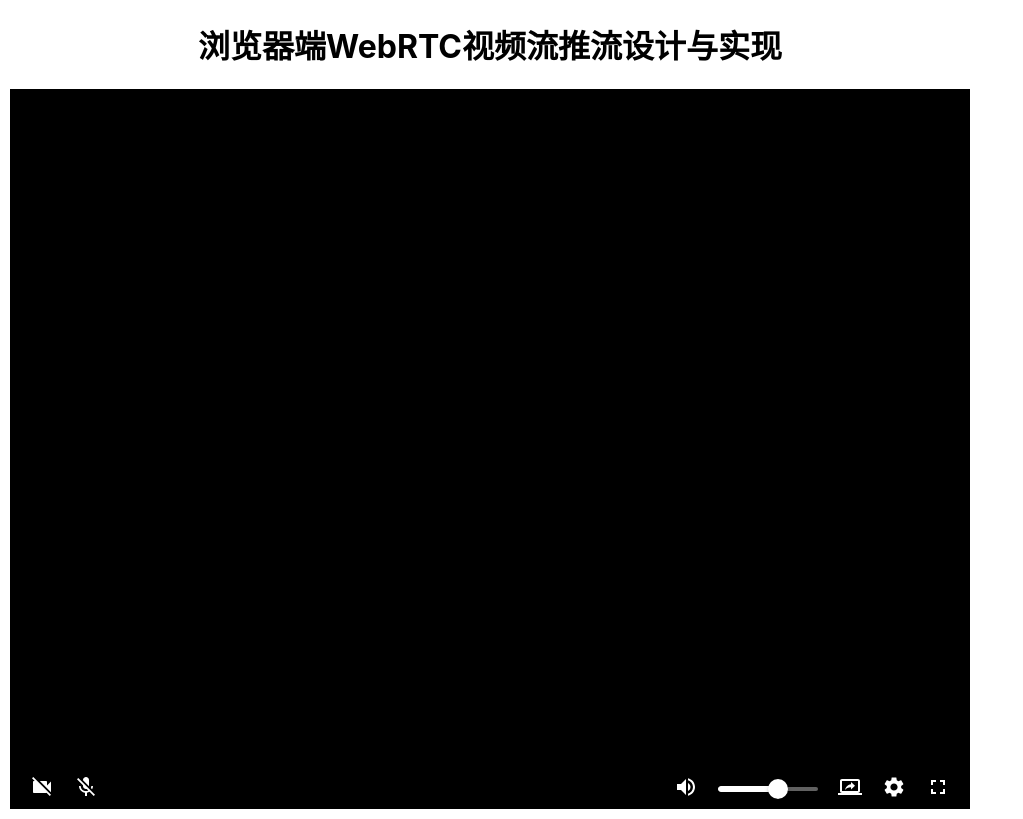
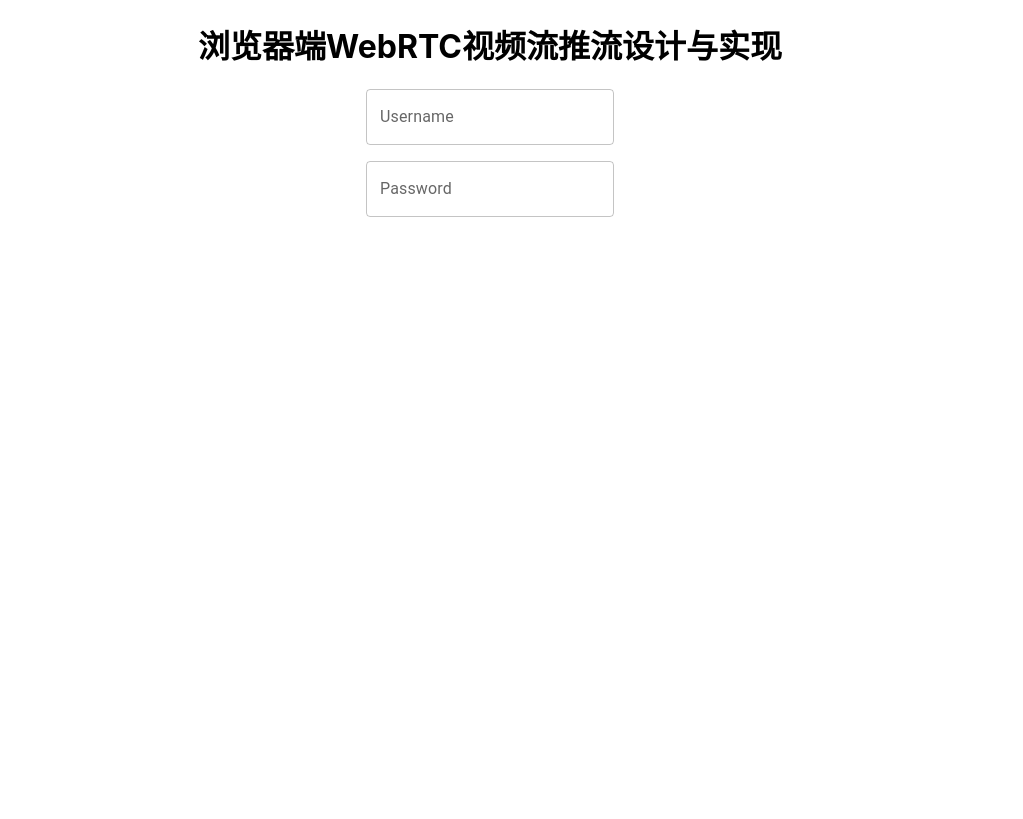
Before and after one commit to ASjet/online-meeting, a React (Create React App) app: page / in a window 1280 px wide. Shown: the whole page, without its empty margins (0-1023 px from the left). Built offline with nearby package versions, Linux system fonts and the light colour scheme.

Commit message:
feat: add login component

```diff
--- a/package.json
+++ b/package.json
@@ -11,9 +11,15 @@
     "@testing-library/jest-dom": "^5.16.5",
     "@testing-library/react": "^13.4.0",
     "@testing-library/user-event": "^13.5.0",
+    "axios": "^1.3.5",
+    "localforage": "^1.10.0",
+    "match-sorter": "^6.3.1",
     "react": "^18.2.0",
     "react-dom": "^18.2.0",
+    "react-router-dom": "^6.10.0",
     "react-scripts": "5.0.1",
+    "socket.io-client": "^4.6.1",
+    "sort-by": "^1.2.0",
     "web-vitals": "^2.1.4"
   },
   "scripts": {
--- a/src/App.js
+++ b/src/App.js
@@ -1,34 +1,9 @@
 import './App.css';
-import React, { useRef, useState } from 'react';
-import { Box } from '@mui/system';
+import React from 'react';
 import Video from './Video';
-import Panel from "./Panel"
+import Login from './Login'
 
 function App() {
-
-  const frameBox = useRef();
-  const localStream = useRef();
-  const remoteStream = useRef();
-
-  const defaultVolume = 60;
-  const [fullscreen, setFullscreen] = useState(false);
-  const [volume, setVolume] = useState(defaultVolume);
-
-  const fullscreenStyle = {
-    position: "fixed",
-    top: 0,
-    left: 0,
-    width: "100%",
-    height: "100%",
-    zIndex: 9999,
-  }
-  const normalStyle = {
-    position: "relative",
-    width: "100%",
-    height: "100%",
-
-  }
-
   return (
     <div className="App"
       style={{
@@ -46,23 +21,8 @@ function App() {
           height: "720px",
         }}
       >
-        <Box style={fullscreen ? fullscreenStyle : normalStyle}
-          ref={frameBox}
-        >
-          <Video
-            volume={volume}
-            localStream={localStream}
-            remoteStream={remoteStream}
-          />
-          <Panel
-            localStream={localStream}
-            remoteStream={remoteStream}
-            volume={volume}
-            setVolume={setVolume}
-            fullscreen={fullscreen}
-            setFullscreen={setFullscreen}
-          />
-        </Box >
+
+        <Login />
 
       </div>
     </div>
--- a/src/Ice.js
+++ b/src/Ice.js
@@ -2,9 +2,9 @@ import List from '@mui/material/List';
 import TextField from '@mui/material/TextField';
 import Button from '@mui/material/Button';
 import { Box } from '@mui/system';
-import { useRef, useState } from 'react';
-import Divider from '@mui/material/Divider';
+import { useRef } from 'react';
 import Paper from '@mui/material/Paper';
+import io from 'socket.io-client';
 
 function Ice() {
     const addr = useRef();
@@ -21,6 +21,27 @@ function Ice() {
             password: password.current.value,
             uid: uid.current.value
         }));
+
+        // 创建WebSocket连接
+        const socket = io.connect('http://127.0.0.1:5000/signal');
+
+        // 监听连接事件
+        socket.on('connect', () => {
+            console.log('WebSocket connected.');
+
+            // 发送数据
+            socket.emit('my_event', { 'data': 'Hello, Flask-SocketIO!' });
+        });
+
+        // 监听自定义事件
+        socket.on('my_response', (data) => {
+            console.log(`Received data: ${JSON.stringify(data)}`);
+        });
+
+        // 监听连接关闭事件
+        socket.on('disconnect', () => {
+            console.log('WebSocket disconnected.');
+        });
     }
 
     return (
--- /dev/null
+++ b/src/Login.js
@@ -0,0 +1,25 @@
+import React from 'react';
+import Box from '@mui/material/Box';
+import Stack from '@mui/material/Stack';
+import TextField from '@mui/material/TextField';
+
+// Send POST to /user/login
+function Login() {
+    return (
+        <Stack spacing={2}>
+            <TextField
+                id="outlined-password-input"
+                label="Username"
+                autoComplete="current-password"
+            />
+            <TextField
+                id="outlined-password-input"
+                label="Password"
+                type="password"
+                autoComplete="current-password"
+            />
+        </Stack>
+    )
+}
+
+export default Login;
--- a/src/Panel.js
+++ b/src/Panel.js
@@ -1,7 +1,6 @@
 import React, { useState } from 'react';
 import { Box } from '@mui/system';
 import Slider from '@mui/material/Slider';
-import ToggleIcon from "./ToggleIcon";
 import Ice from "./Ice"
 import VideocamIcon from '@mui/icons-material/Videocam';
 import VideocamOffIcon from '@mui/icons-material/VideocamOff';
@@ -18,6 +17,22 @@ import VolumeOffIcon from '@mui/icons-material/VolumeOff';
 import SettingsIcon from '@mui/icons-material/Settings';
 import Drawer from '@mui/material/Drawer';
 import { IconButton } from '@mui/material';
+
+
+function ToggleIcon(props) {
+    return (
+        <IconButton
+            onClick={props.onClick}
+            style={{
+                marginInline: "10px",
+                padding: 0,
+                color: "#FFFFFF",
+            }}
+        >
+            {props.toggle ? <props.enable /> : <props.disable />}
+        </IconButton>
+    )
+}
 
 
 function Panel(props) {
--- a/src/ToggleIcon.js
+++ /dev/null
@@ -1,18 +0,0 @@
-import IconButton from '@mui/material/IconButton';
-
-function ToggleIcon(props) {
-    return (
-        <IconButton
-            onClick={props.onClick}
-            style={{
-                marginInline: "10px",
-                padding: 0,
-                color: "#FFFFFF",
-            }}
-        >
-            {props.toggle ? <props.enable /> : <props.disable />}
-        </IconButton>
-    )
-}
-
-export default ToggleIcon;
--- a/src/Video.js
+++ b/src/Video.js
@@ -1,13 +1,36 @@
-import React from 'react';
+import React, { useRef, useState } from 'react';
 import { Box } from '@mui/system';
+import Panel from "./Panel"
 
 function Video(props) {
 
-    const localStream = props.localStream;
-    const remoteStream = props.remoteStream;
-    let volume = props.volume
+    const frameBox = useRef();
+    const localStream = useRef();
+    const remoteStream = useRef();
+
+    const defaultVolume = 60;
+    const [fullscreen, setFullscreen] = useState(false);
+    const [volume, setVolume] = useState(defaultVolume);
+
+    const fullscreenStyle = {
+        position: "fixed",
+        top: 0,
+        left: 0,
+        width: "100%",
+        height: "100%",
+        zIndex: 9999,
+    }
+    const normalStyle = {
+        position: "relative",
+        width: "100%",
+        height: "100%",
+
+    }
 
     return (
+        <Box style={fullscreen ? fullscreenStyle : normalStyle}
+            ref={frameBox}
+        >
             <Box
                 style={{
                     width: "100%",
@@ -53,6 +76,16 @@ function Video(props) {
                     />
                 </Box>
             </Box >
+            <Panel
+                localStream={localStream}
+                remoteStream={remoteStream}
+                volume={volume}
+                setVolume={setVolume}
+                fullscreen={fullscreen}
+                setFullscreen={setFullscreen}
+            />
+        </Box >
+
     );
 }
 
```
Also changed, not shown: 1 other file (tests, documents, lock files or other folders). Lines whose indentation alone changed are shown as unchanged.
